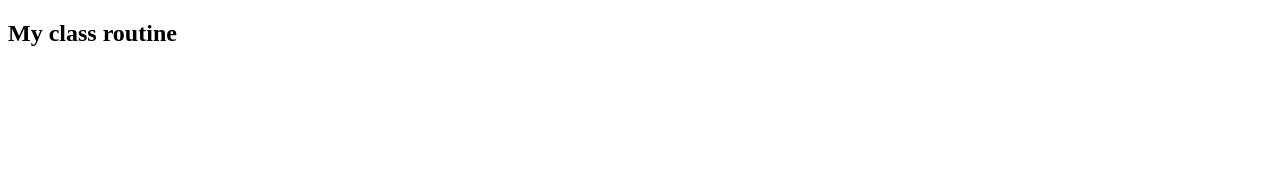
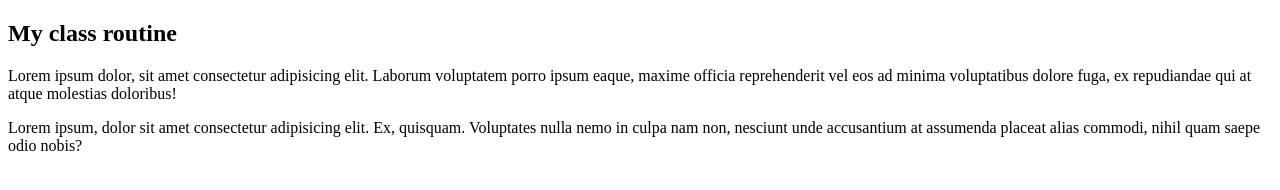
Before and after one commit to Alfazu4167/My-class-routine, a plain HTML site: page index.html in a window 1280 px wide. Drawn offline with Linux system fonts and the light colour scheme.

Commit message:
Paragraph 2 is changes

```diff
--- a/index.html
+++ b/index.html
@@ -7,5 +7,7 @@
 </head>
 <body>
     <h2>My class routine</h2>
+    <p>Lorem ipsum dolor, sit amet consectetur adipisicing elit. Laborum voluptatem porro ipsum eaque, maxime officia reprehenderit vel eos ad minima voluptatibus dolore fuga, ex repudiandae qui at atque molestias doloribus!</p>
+    <p>Lorem ipsum, dolor sit amet consectetur adipisicing elit. Ex, quisquam. Voluptates nulla nemo in culpa nam non, nesciunt unde accusantium at assumenda placeat alias commodi, nihil quam saepe odio nobis?</p>
 </body>
 </html>
```
